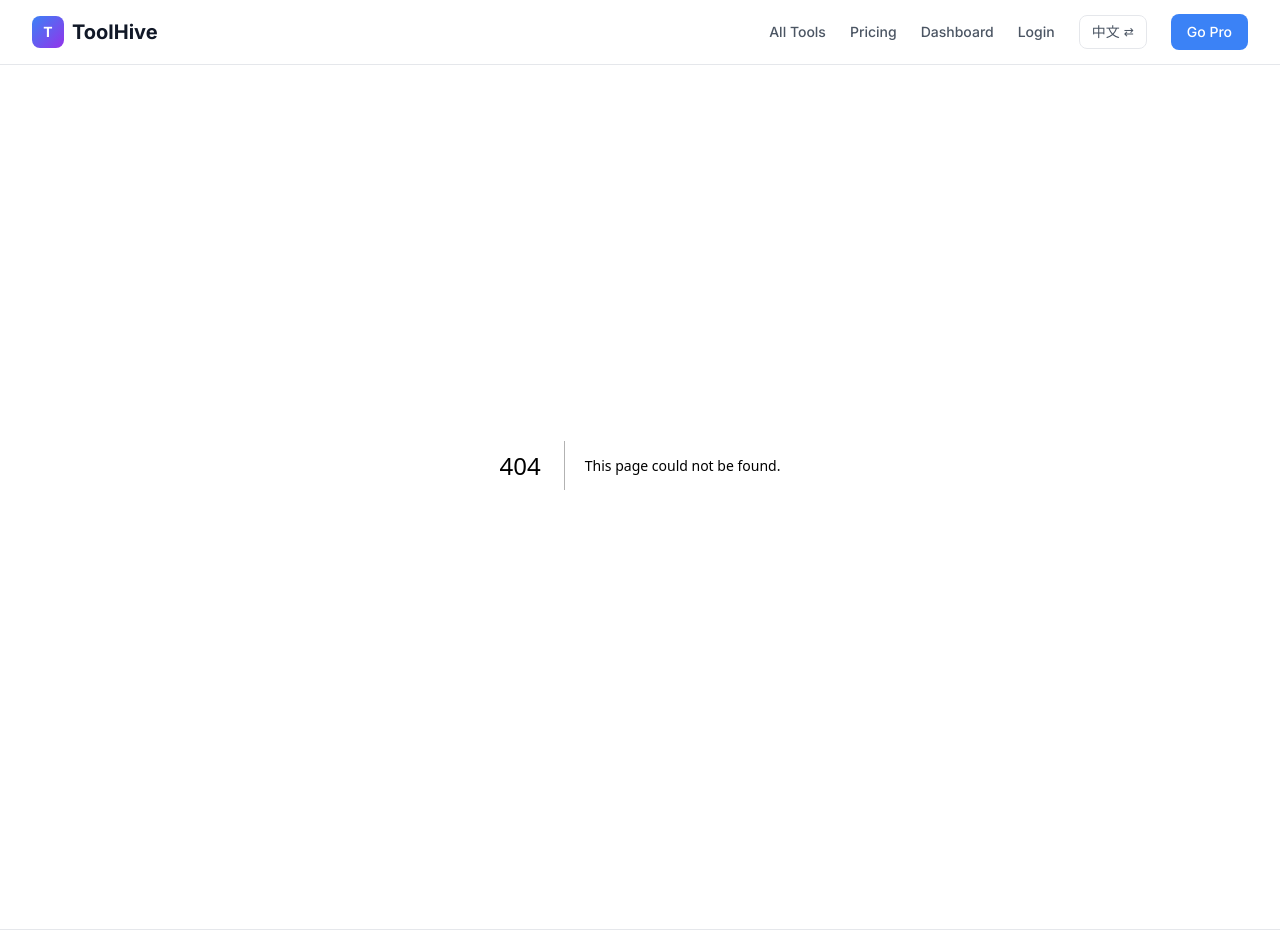
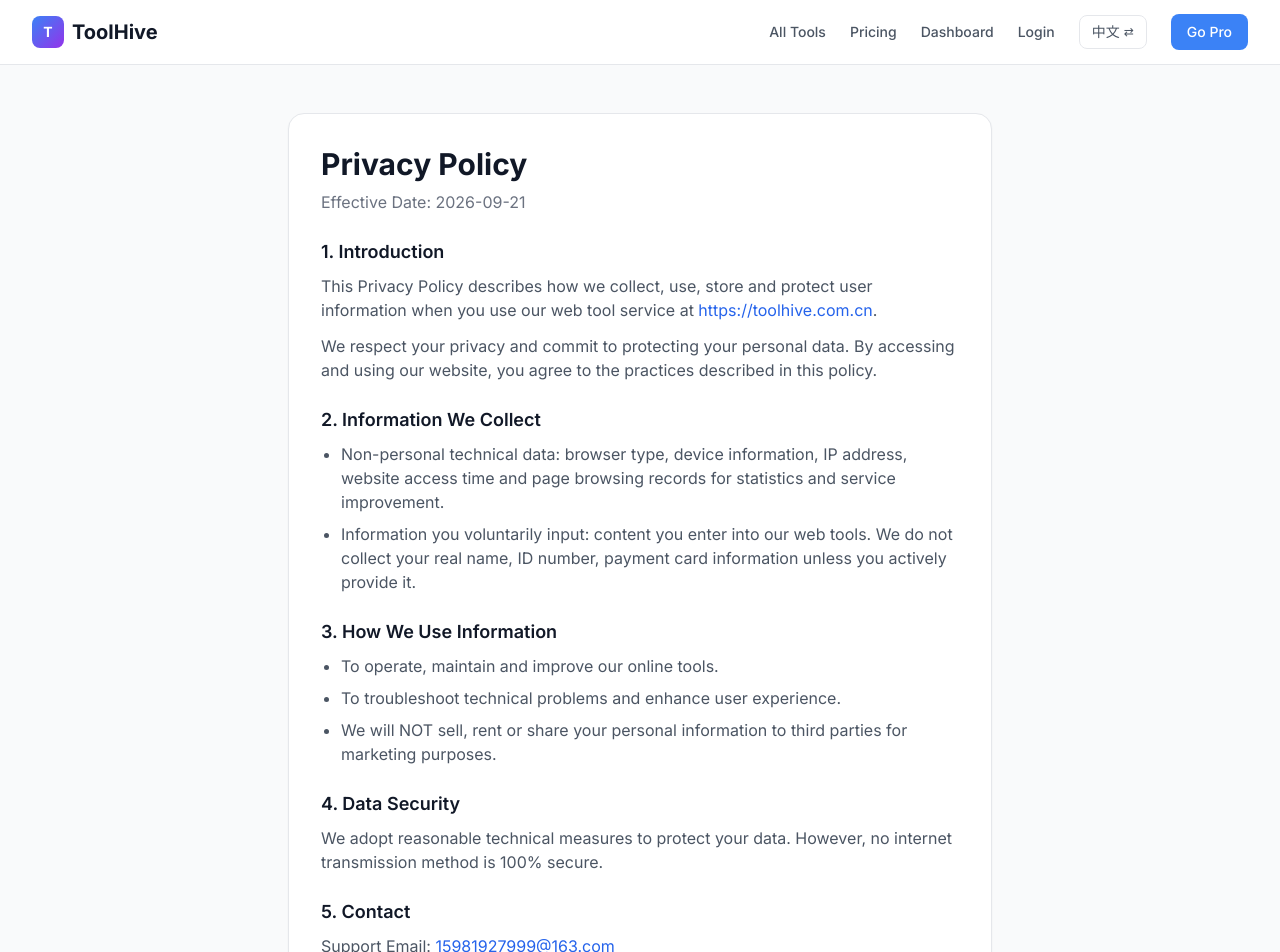
Before and after one commit to chuangyuan-tool/tool-hive, a Next.js app: page /privacy in a window 1280 px wide. Before the commit this address had no page. Shown: the top 952 px of the page. Built offline with nearby package versions, Linux system fonts and the light colour scheme.

Commit message:
add /privacy and /terms legal pages + footer links (Creem review)

```diff
--- /dev/null
+++ b/app/privacy/page.tsx
@@ -0,0 +1,34 @@
+export default function PrivacyPage() {
+  return (
+    <div className="max-w-3xl mx-auto px-4 sm:px-6 lg:px-8 py-12">
+      <div className="bg-white border border-gray-200 rounded-2xl p-8 shadow-sm">
+        <h1 className="text-3xl font-bold text-gray-900 mb-2">Privacy Policy</h1>
+        <p className="text-gray-500 mb-6">Effective Date: 2026-09-21</p>
+
+        <h2 className="text-lg font-semibold text-gray-900 mt-6 mb-2">1. Introduction</h2>
+        <p className="text-gray-600 mb-3">This Privacy Policy describes how we collect, use, store and protect user information when you use our web tool service at <a href="https://toolhive.com.cn" target="_blank" rel="noopener noreferrer" className="text-blue-600 hover:underline">https://toolhive.com.cn</a>.</p>
+        <p className="text-gray-600 mb-3">We respect your privacy and commit to protecting your personal data. By accessing and using our website, you agree to the practices described in this policy.</p>
+
+        <h2 className="text-lg font-semibold text-gray-900 mt-6 mb-2">2. Information We Collect</h2>
+        <ul className="text-gray-600 list-disc pl-5 space-y-2 mb-3">
+          <li>Non-personal technical data: browser type, device information, IP address, website access time and page browsing records for statistics and service improvement.</li>
+          <li>Information you voluntarily input: content you enter into our web tools. We do not collect your real name, ID number, payment card information unless you actively provide it.</li>
+        </ul>
+
+        <h2 className="text-lg font-semibold text-gray-900 mt-6 mb-2">3. How We Use Information</h2>
+        <ul className="text-gray-600 list-disc pl-5 space-y-2 mb-3">
+          <li>To operate, maintain and improve our online tools.</li>
+          <li>To troubleshoot technical problems and enhance user experience.</li>
+          <li>We will NOT sell, rent or share your personal information to third parties for marketing purposes.</li>
+        </ul>
+
+        <h2 className="text-lg font-semibold text-gray-900 mt-6 mb-2">4. Data Security</h2>
+        <p className="text-gray-600 mb-3">We adopt reasonable technical measures to protect your data. However, no internet transmission method is 100% secure.</p>
+
+        <h2 className="text-lg font-semibold text-gray-900 mt-6 mb-2">5. Contact</h2>
+        <p className="text-gray-600 mb-2">Support Email: <a href="mailto:15981927999@163.com" className="text-blue-600 hover:underline">15981927999@163.com</a></p>
+        <p className="text-gray-600 mb-3">If you have any questions about this privacy policy, please contact us via the above email.</p>
+      </div>
+    </div>
+  );
+}
--- /dev/null
+++ b/app/terms/page.tsx
@@ -0,0 +1,28 @@
+export default function TermsPage() {
+  return (
+    <div className="max-w-3xl mx-auto px-4 sm:px-6 lg:px-8 py-12">
+      <div className="bg-white border border-gray-200 rounded-2xl p-8 shadow-sm">
+        <h1 className="text-3xl font-bold text-gray-900 mb-2">Terms of Service</h1>
+        <p className="text-gray-500 mb-6">Effective Date: 2026-09-21</p>
+
+        <h2 className="text-lg font-semibold text-gray-900 mt-6 mb-2">1. Acceptance of Terms</h2>
+        <p className="text-gray-600 mb-3">By visiting and using our website <a href="https://toolhive.com.cn" target="_blank" rel="noopener noreferrer" className="text-blue-600 hover:underline">https://toolhive.com.cn</a>, you agree to be bound by these Terms of Service. If you do not agree, please stop using our service.</p>
+
+        <h2 className="text-lg font-semibold text-gray-900 mt-6 mb-2">2. Service Description</h2>
+        <p className="text-gray-600 mb-3">We provide online web tools for your personal and commercial use. The service is provided on an &quot;as is&quot; basis without warranty of any kind.</p>
+
+        <h2 className="text-lg font-semibold text-gray-900 mt-6 mb-2">3. User Responsibilities</h2>
+        <p className="text-gray-600 mb-3">You agree not to use our tools for illegal, harmful, infringing or malicious activities. You are fully responsible for all content you generate using our tools.</p>
+
+        <h2 className="text-lg font-semibold text-gray-900 mt-6 mb-2">4. Intellectual Property</h2>
+        <p className="text-gray-600 mb-3">All source code, design and functions of our website are protected by intellectual property laws. You may not copy, redistribute or resell our system without written permission.</p>
+
+        <h2 className="text-lg font-semibold text-gray-900 mt-6 mb-2">5. Disclaimer</h2>
+        <p className="text-gray-600 mb-3">We do not guarantee that the service will always be uninterrupted or error-free. We shall not be liable for any indirect loss caused by using our tools.</p>
+
+        <h2 className="text-lg font-semibold text-gray-900 mt-6 mb-2">6. Contact</h2>
+        <p className="text-gray-600 mb-3">Support Email: <a href="mailto:15981927999@163.com" className="text-blue-600 hover:underline">15981927999@163.com</a></p>
+      </div>
+    </div>
+  );
+}
--- a/components/Footer.tsx
+++ b/components/Footer.tsx
@@ -39,8 +39,8 @@ export default function Footer() {
           <div>
             <h3 className="font-semibold text-gray-900 mb-3 text-sm">{t.footerLegal}</h3>
             <ul className="space-y-2 text-sm">
-              <li><a href="#" className="text-gray-500 hover:text-gray-900">{t.privacy}</a></li>
-              <li><a href="#" className="text-gray-500 hover:text-gray-900">{t.terms}</a></li>
+              <li><Link href="/privacy" className="text-gray-500 hover:text-gray-900">{t.privacy}</Link></li>
+              <li><Link href="/terms" className="text-gray-500 hover:text-gray-900">{t.terms}</Link></li>
             </ul>
           </div>
         </div>
```
